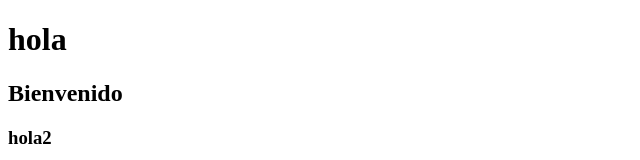
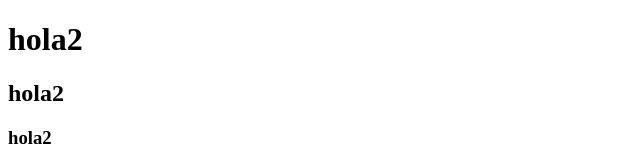
Before and after one commit to Sblanco16/clasedosBP, a plain HTML site: page index.html in a window 1280 px wide. Shown: the top 160 px of the page, without its empty margins (0-640 px from the left). Drawn offline with Linux system fonts and the light colour scheme.

Commit message:
cuarto commit

```diff
--- a/index.html
+++ b/index.html
@@ -3,11 +3,11 @@
 <head>
     <meta charset="UTF-8">
     <meta name="viewport" content="width=device-width, initial-scale=1.0">
-    <title>hola</title>
+    <title>Bienvenido</title>
 </head>
 <body>
-   <h1>hola</h1>
-   <h2>Bienvenido</h2>
+   <h1>hola2</h1>
+   <h2>hola2</h2>
    <h3>hola2</h3>
    <h4>hola2</h4>
 </body>
```
